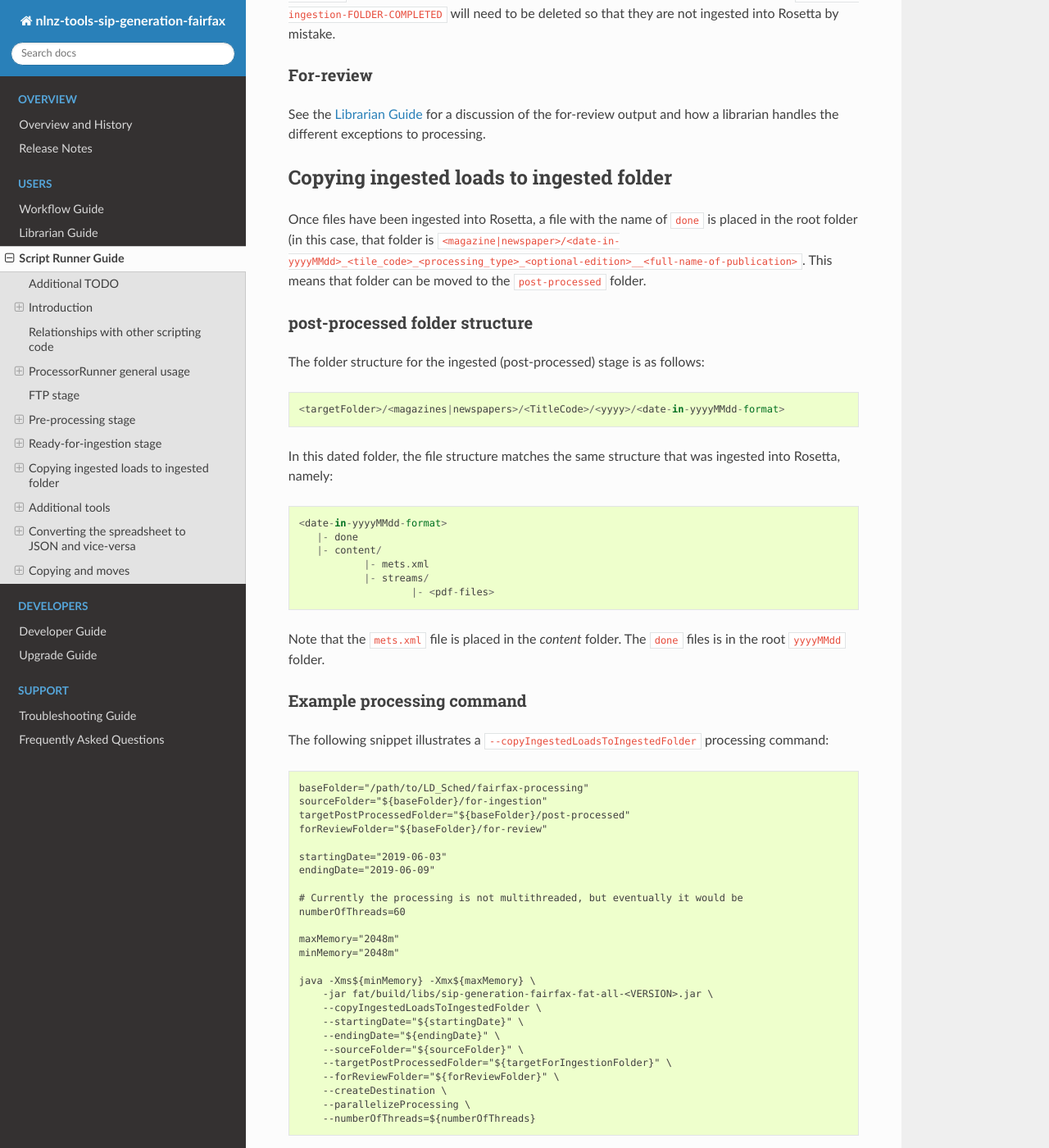
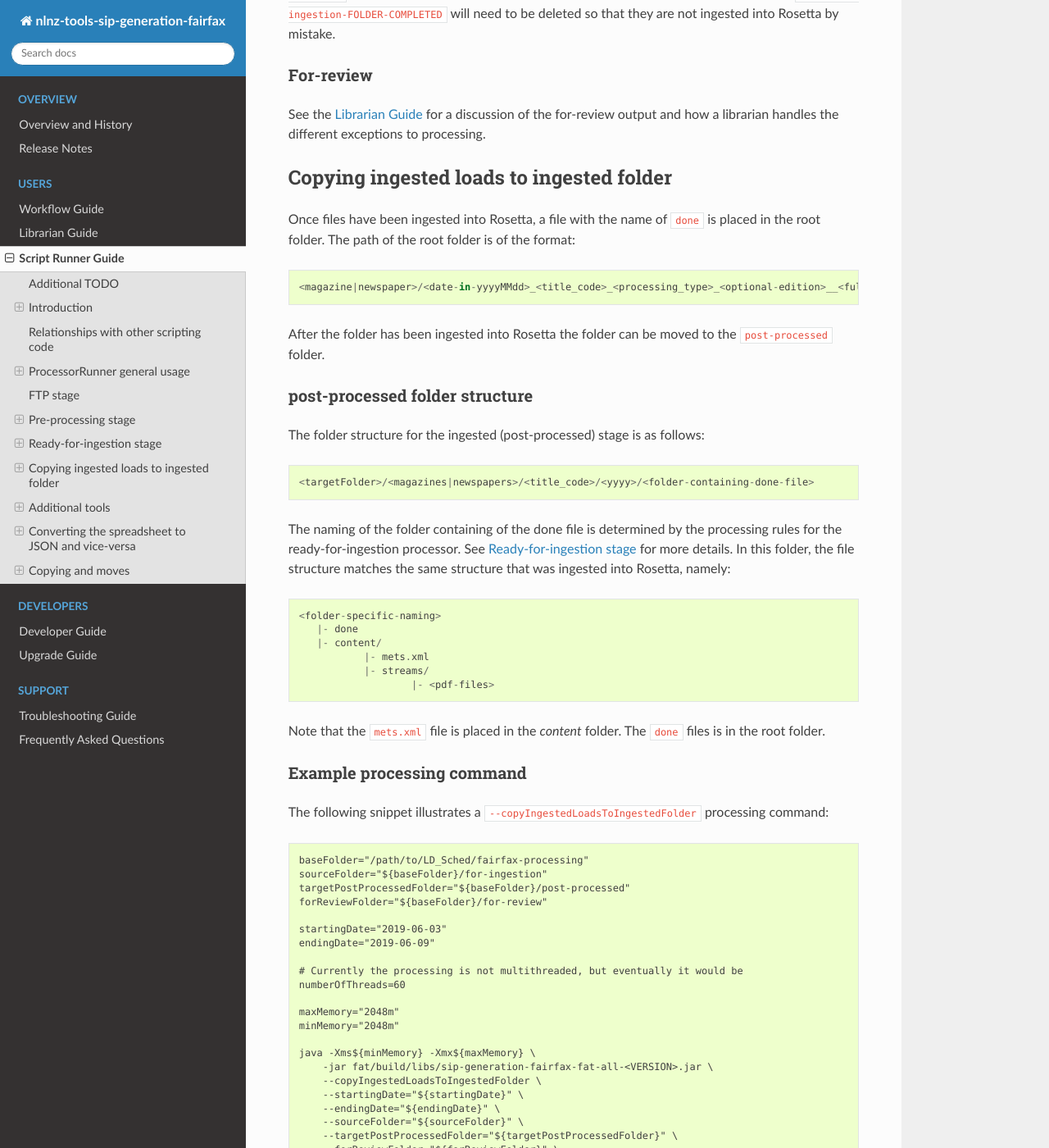
Before and after one commit to NLNZDigitalPreservation/nlnz-tools-sip-generation-fairfax, a Sphinx documentation site: the page built from docs/source/guides/script-runner-guide.rst, in a window 1280 px wide and 1400 px high, scrolled down 16796 px. Shown: the whole window at 82% size. Built offline with Sphinx 7.4.7 and the Read the Docs theme 2.0.0, drawn with Linux system fonts in a browser that asks for light colours; some of the changed text lies outside the part shown.

Commit message:
PostIngestionProcessor for post-ingestion directory moving.
PostIngestionProcessor.groovy:
- Used to move files to the post-processing folder, much like the python script
  fairfax-pre-and-post-process-grouper.py has been doing, except this version
  more aligned with other processing, does multithreading and a version of
  atomic directory moves.
-
ReadyForIngestionProcessor.groovy:
- Added assembleSipAndFilesFolderName and parseFolderNameForTitleCodeAndDate
  for constructing and parsing the sip-and-files folder name.
- Outputs a processing count every 100 folders processed.
- ReadyForIngestionProcessorTest.groovy tests construction and deconstruction
  of sip-and-files folder name.

ProcessorRunner.groovy:
- Switched to using PostIngestionProcessor.groovy for post-ingestion
  processing.

script-runner-guide.rst:
- Adjusted to post-processed instructions to match codebase.

```diff
--- a/docs/source/guides/script-runner-guide.rst
+++ b/docs/source/guides/script-runner-guide.rst
@@ -817,27 +817,31 @@ exceptions to processing.
 Copying ingested loads to ingested folder
 =========================================
 
-Once files have been ingested into Rosetta, a file with the name of ``done`` is placed in the root folder (in this case,
-that folder is ``<magazine|newspaper>/<date-in-yyyyMMdd>_<tile_code>_<processing_type>_<optional-edition>__<full-name-of-publication>``.
-This means that folder can be moved to the ``post-processed`` folder.
+Once files have been ingested into Rosetta, a file with the name of ``done`` is placed in the root folder. The path of
+the root folder is of the format::
+
+    <magazine|newspaper>/<date-in-yyyyMMdd>_<title_code>_<processing_type>_<optional-edition>__<full-name-of-publication>
+
+After the folder has been ingested into Rosetta the folder can be moved to the ``post-processed`` folder.
 
 post-processed folder structure
 -------------------------------
 The folder structure for the ingested (post-processed) stage is as follows::
 
-    <targetFolder>/<magazines|newspapers>/<TitleCode>/<yyyy>/<date-in-yyyyMMdd-format>
+    <targetFolder>/<magazines|newspapers>/<title_code>/<yyyy>/<folder-containing-done-file>
 
-In this dated folder, the file structure matches the same structure that was ingested into Rosetta, namely::
+The naming of the folder containing of the done file is determined by the processing rules for the ready-for-ingestion
+processor. See `Ready-for-ingestion stage`_ for more details. In this folder, the file structure matches the same
+structure that was ingested into Rosetta, namely::
 
-    <date-in-yyyyMMdd-format>
+    <folder-specific-naming>
        |- done
        |- content/
                |- mets.xml
                |- streams/
                        |- <pdf-files>
 
-Note that the ``mets.xml`` file is placed in the `content` folder. The ``done`` files is in the root ``yyyyMMdd``
-folder.
+Note that the ``mets.xml`` file is placed in the `content` folder. The ``done`` files is in the root folder.
 
 Example processing command
 --------------------------
@@ -863,7 +867,7 @@ The following snippet illustrates a ``--copyIngestedLoadsToIngestedFolder`` proc
         --startingDate="${startingDate}" \
         --endingDate="${endingDate}" \
         --sourceFolder="${sourceFolder}" \
-        --targetPostProcessedFolder="${targetForIngestionFolder}" \
+        --targetPostProcessedFolder="${targetPostProcessedFolder}" \
         --forReviewFolder="${forReviewFolder}" \
         --createDestination \
         --parallelizeProcessing \
@@ -871,7 +875,9 @@ The following snippet illustrates a ``--copyIngestedLoadsToIngestedFolder`` proc
 
 Important notes
 ---------------
-The ``--moveFiles`` option is not included in the example.
+The ``--moveFiles`` option is not included in the example, but in general you would be moving the files to the
+post-processed location.
+
 The the ``done`` file must exist or the files will not be copied/moved. If files must be copied regardless of the
 existence of the ``done`` file, use the option ``--moveOrCopyEvenIfNoRosettaDoneFile``.
 
@@ -881,10 +887,12 @@ If a file or set of files is unable to be processed for some reason, it will be
 is no processor that operates on the *For-review* stage. Processors that output to the *For-review* folder use the
 parameter ``forReviewFolder`` to set the location of the *For-review* folder.
 
-If the files come from the *Ready-for-ingestion* stage but are not ingested into Rosetta properly, then they're placed in the
-following structure (TODO verify this output for copyIngestedLoadsToIngestedFolder)::
+If the files come from the *Ready-for-ingestion* stage but are not ingested into Rosetta properly, then there is no
+``done`` file placed in the root folder. There's no other way to tell that the ingestion has failed. For this reason,
+the ``copyIngestedLoadsToIngestedFolder`` processing usually only moves/copies the folders that contain a ``done`` file.
 
-    <forReviewFolder>/<date-in-yyyyMMdd>/<TitleCode><SectionCode>_<full-name-of-publication>/content/streams/{files for that titleCode/sectionCode}
+After an ingestion takes place the ingested folders (those containing the ``done`` file) can be moved to the
+``targetPostProcessedFolder``. The folders that remain can be reviewed to determine the reason for failure.
 
 
 Additional tools
```
Also changed, not shown: 4 other files.
